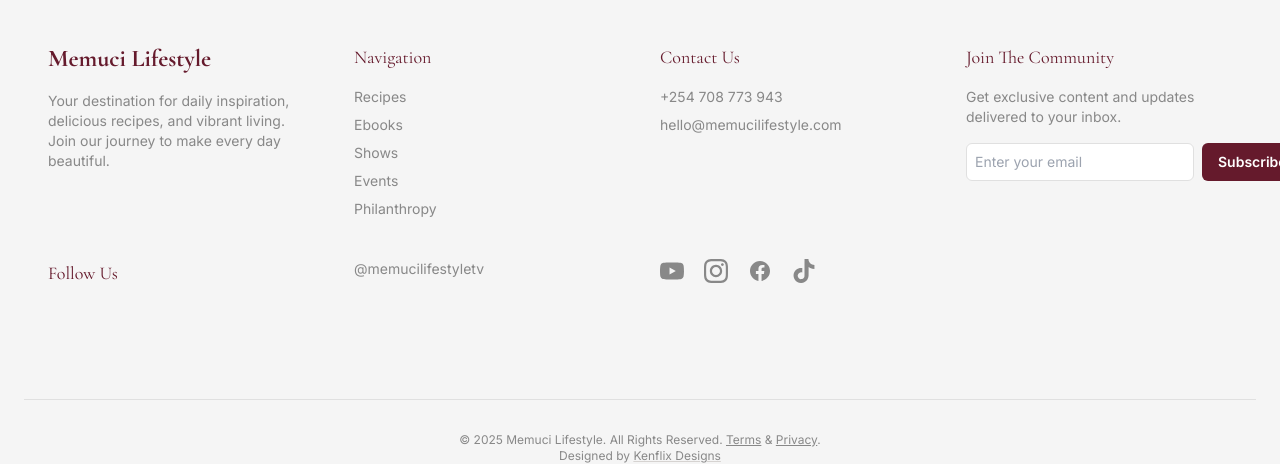
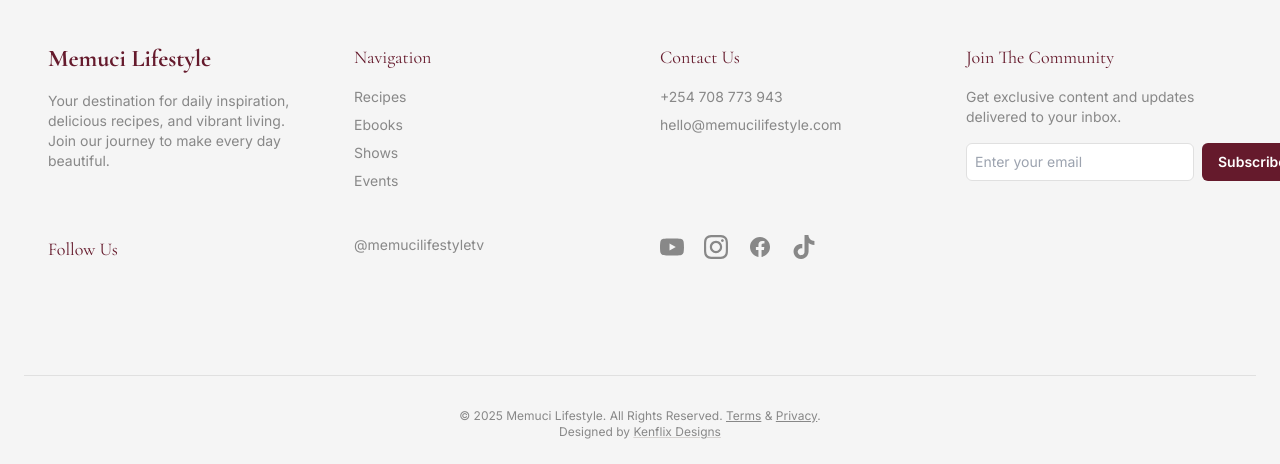
Before and after one commit to shadrackkalama29-eng/Memuci-Lifestyle, a plain HTML site: page index.html in a window 1280 px wide. Shown: the part 8156-8620 px from the top of the page. After the commit the page ends 8596 px from the top, so only its background shows below. Drawn offline with nearby package versions, Linux system fonts and the light colour scheme.

Commit message:
Update index.html

```diff
--- a/index.html
+++ b/index.html
@@ -419,11 +419,6 @@
                         <li><a href="#" data-target="ebooks-page" class="page-link hover:text-brand-base">Ebooks</a></li>
                         <li><a href="#" data-target="show-page" class="page-link hover:text-brand-base">Shows</a></li>
                         <li><a href="#" data-target="events-page" class="page-link hover:text-brand-base">Events</a></li>
-                        <li>
-    <a href="#" data-target="philanthropy-page" class="page-link hover:text-brand-base transition-colors">
-        Philanthropy
-    </a>
-</li>
                     </ul>
                 </div>
                 <div>
```
